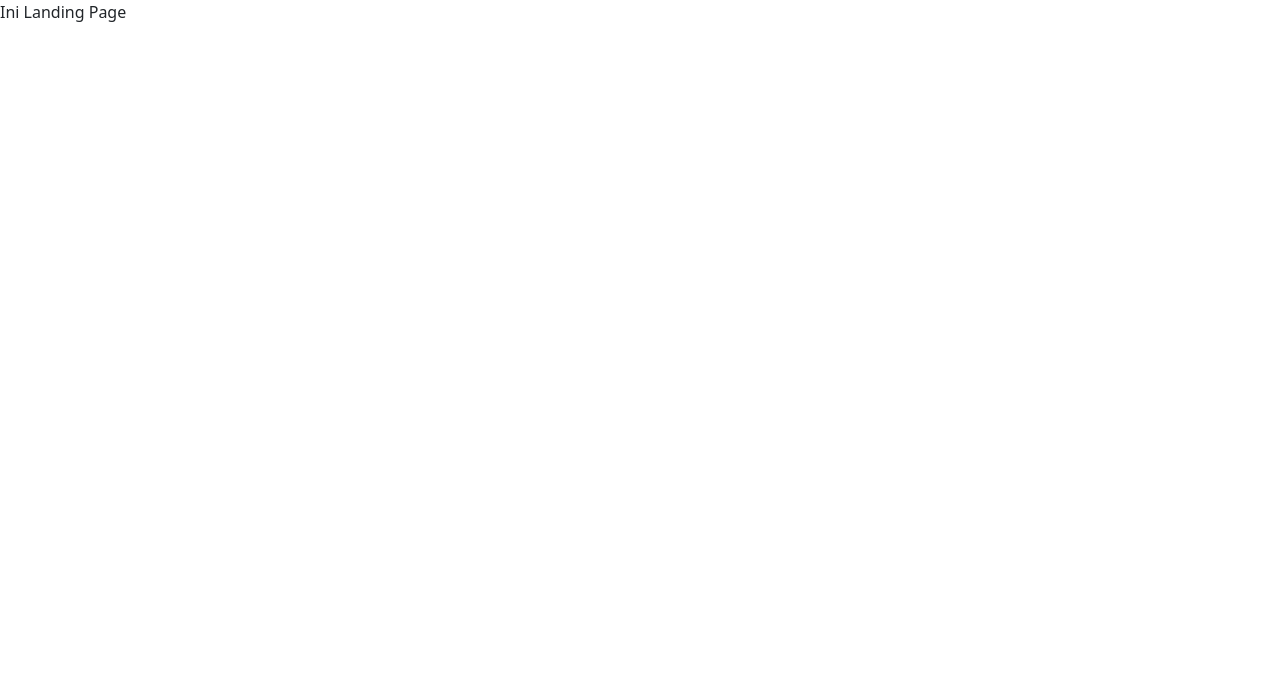
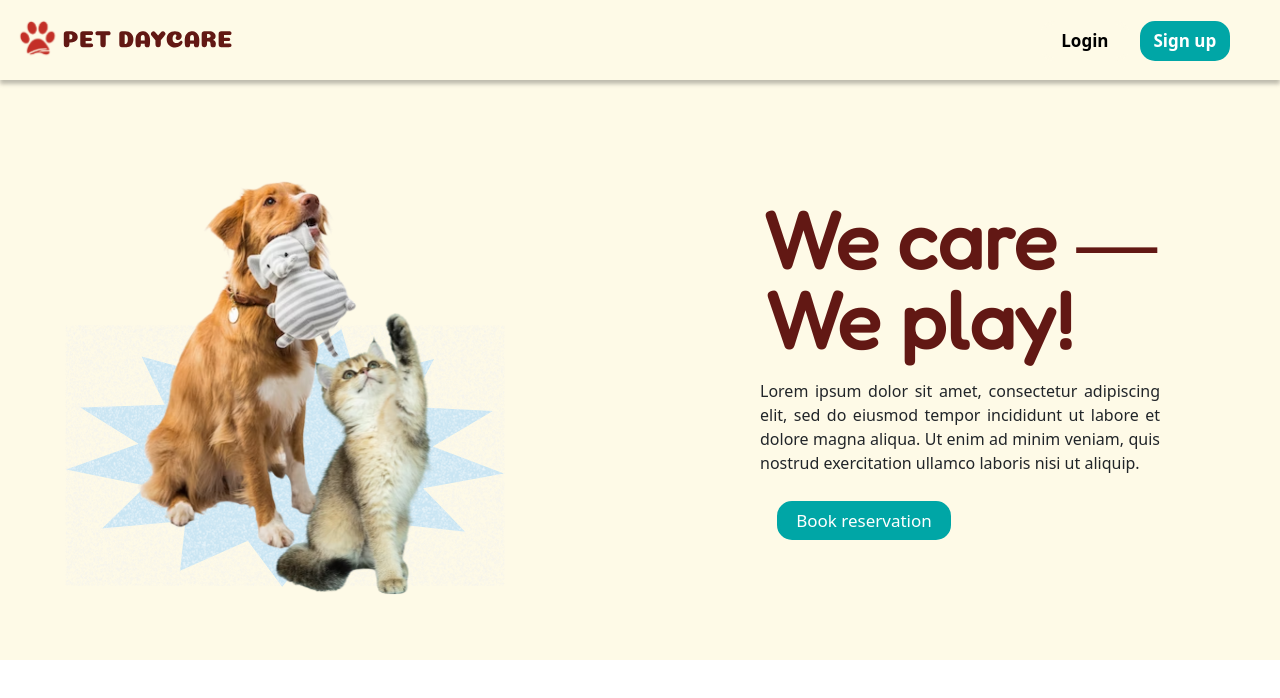
Before and after one commit to Pet-Daycare/frontend, a React (Create React App) app: page / in a window 1280 px wide. Shown: the top 698 px of the page. Built offline with nearby package versions, Linux system fonts and the light colour scheme.

Commit message:
Landing page

```diff
--- a/src/components/HeaderDashboard/index.css
+++ b/src/components/HeaderDashboard/index.css
@@ -1,6 +1,6 @@
 .header-dash{
-    height: 110px;
-    padding: 32px;
+    height: 80px;
+    padding: 17px;
     display: flex;
     justify-content: space-between;
     vertical-align: middle;
--- /dev/null
+++ b/src/components/HeaderLanding/index.css
@@ -0,0 +1,63 @@
+.header-land {
+  height: 80px;
+  padding: 17px;
+  display: flex;
+  justify-content: space-between;
+  vertical-align: middle;
+  background: #fefae7;
+  box-shadow: 0px 4px 4px rgba(0, 0, 0, 0.25);
+}
+.to_login_btn {
+  background: #fefae7;
+  border-radius: 15px;
+  border: 3px solid #fefae7;
+  width: 90px;
+  height: 40px;
+  margin: 4% 2%;
+  text-align: center;
+  color: black;
+  font-weight: bold;
+  font-size: 17px;
+}
+.to_login_btn:hover {
+    background: #00A6A6;
+    border-radius: 15px;
+    border: 3px solid #00A6A6;
+    width: 90px;
+    height: 40px;
+    margin: 4% 2%;
+    text-align: center;
+    color: white;
+    font-weight: bold;
+    font-size: 17px;
+  }
+  .to_signup_btn {
+    background: #00A6A6;
+    border-radius: 15px;
+    border: 3px solid #00A6A6;
+    width: 90px;
+    height: 40px;
+    margin: 4% 2%;
+    text-align: center;
+    color: white;
+    font-weight: bold;
+    font-size: 17px;
+  }
+  .to_signup_btn:hover {
+    background: #fefae7;
+    border-radius: 15px;
+    border: 3px solid #00A6A6;
+    width: 90px;
+    height: 40px;
+    margin: 4% 2%;
+    text-align: center;
+    color: black;
+    font-weight: bold;
+    font-size: 17px;
+  }
+  .col-6 {
+    padding-right: 10px;
+  }
+  .button {
+    margin-right: 2%;
+  }
--- /dev/null
+++ b/src/components/HeaderLanding/index.js
@@ -0,0 +1,22 @@
+import React from 'react';
+import './index.css';
+import { Link } from 'react-router-dom'
+import Logo from '../../assets/logo-w-name.svg'
+
+function HeaderLanding() {
+  return (
+    <div className='header-land'>
+      <img src={Logo}></img>
+      <div className='row justify-content-start button'>
+        <div class='col-6'>
+        <Link to='/login'><button class="to_login_btn">Login</button></Link>
+        </div>
+        <div class='col-6'>
+        <Link to='/signup'><button class="to_signup_btn">Sign up</button></Link>
+        </div>
+      </div>
+    </div>
+  )
+}
+
+export default HeaderLanding
--- a/src/pages/LandingPage/index.css
+++ b/src/pages/LandingPage/index.css
@@ -0,0 +1,75 @@
+.row {
+    --bs-gutter-x: 0;
+  }
+  .pet-img {
+    margin: 6%;
+  }
+  table {
+    text-align: left;
+  }
+  .position-custom {
+    text-align: center;
+    margin-top: auto;
+    margin-bottom: auto;
+    margin-right: 0;
+  }
+  .book_btn {
+    padding: 4px 16px;
+    text-align: center;
+    display: inline-block;
+    font-size: 17px;
+    font-weight: 500;
+    color: white;
+    background: #00a6a6;
+    border-radius: 15px;
+    border: 3px solid #00a6a6;
+    margin-top: 4%;
+    margin-right: 30%;
+  }
+  .book_btn:hover {
+    padding: 4px 16px;
+    text-align: center;
+    display: inline-block;
+    font-size: 17px;
+    font-weight: 500;
+    color: black;
+    background: #fefae7;
+    border-radius: 15px;
+    border: 3px solid #00a6a6;
+    margin-top: 4%;
+    margin-right: 30%;
+  }
+  .landing-page {
+    background-color: #fefae7;
+    background-size: cover;
+    background-repeat: no-repeat;
+    background-attachment: fixed;
+  }
+  .greeting {
+    margin-bottom: 3%;
+    font-family: "Fredoka";
+  }
+  .slogan {
+    color: #621814;
+    font-weight: 900;
+    font-size: 80px;
+  }
+  .welcome {
+    color: #885855;
+    font-size: 40px;
+  }
+  br {
+    display: block;
+    margin-top: 0;
+  }
+  span {
+    display: block;
+    line-height: 100%;
+    text-align: center;
+  }
+  .desc {
+    text-align: justify;
+    width: 400px;
+    margin: 0 auto;
+    font-weight: 400;
+  }
--- a/src/pages/LandingPage/index.js
+++ b/src/pages/LandingPage/index.js
@@ -1,11 +1,36 @@
-import React from 'react'
+import React from "react";
+import "./index.css";
+import pet from "../../assets/pet.svg";
+import { Link } from "react-router-dom";
+import HeaderLanding from "../../components/HeaderLanding";
 
 function LandingPage() {
   return (
-    <div>
-      Ini Landing Page
+    <div class="landing-page">
+      <HeaderLanding />
+      <div class="row">
+        <div class="col">
+          <img class="pet-img" src={pet} alt="pet" width="80%" />
+        </div>
+
+        <div class="col position-custom">
+          <div class="greeting">
+            <span class="slogan">We care ―</span>
+            <span class="slogan">We play!&nbsp;&nbsp;&nbsp;&nbsp;</span>
+          </div>
+
+          <p class="desc">
+            Lorem ipsum dolor sit amet, consectetur adipiscing elit, sed do
+            eiusmod tempor incididunt ut labore et dolore magna aliqua. Ut enim
+            ad minim veniam, quis nostrud exercitation ullamco laboris nisi ut
+            aliquip.
+          </p>
+
+          <Link to='/login'><button class="book_btn">Book reservation</button></Link>
+        </div>
+      </div>
     </div>
-  )
+  );
 }
 
-export default LandingPage
+export default LandingPage;
--- a/src/pages/Login/index.css
+++ b/src/pages/Login/index.css
@@ -71,6 +71,6 @@ span {
   line-height: 100%;
   text-align: center;
 }
-.to-signup {
+.to_signup {
   color: #8D93AB;
 }
--- a/src/pages/Login/index.js
+++ b/src/pages/Login/index.js
@@ -28,7 +28,7 @@ function Login() {
             <button class="login_btn" type="submit">Login</button>
 
 
-            <span className='to-signup'> Not a member? <Link to="/signup" style={{ textDecoration: 'none', color: '#00A6A6' }}>Register</Link></span>
+            <span className='to_signup'> Not a member? <Link to="/signup" style={{ textDecoration: 'none', color: '#00A6A6' }}>Register</Link></span>
 
           </div>
       </div>
--- a/src/pages/SignUp/index.css
+++ b/src/pages/SignUp/index.css
@@ -69,6 +69,6 @@
     line-height: 100%;
     text-align: center;
   }
-  .to-login {
+  .to_login {
     color: #8D93AB;
   }
--- a/src/pages/SignUp/index.js
+++ b/src/pages/SignUp/index.js
@@ -46,7 +46,7 @@ function SignUp() {
 
             <button class="signup_btn" type="submit">Sign Up</button>
 
-            <span className='to-login'> Already a member? <Link to="/login" style={{ textDecoration: 'none', color: '#00A6A6'}}>Login</Link></span>
+            <span className='to_login'> Already a member? <Link to="/login" style={{ textDecoration: 'none', color: '#00A6A6'}}>Login</Link></span>
 
           </div>
       </div>
```
